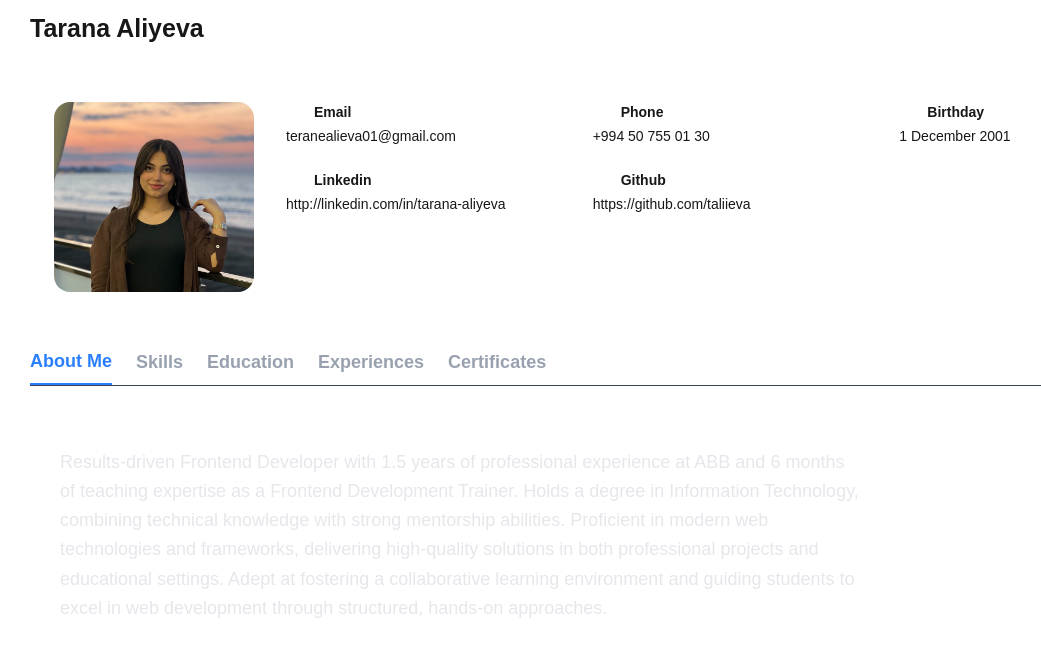
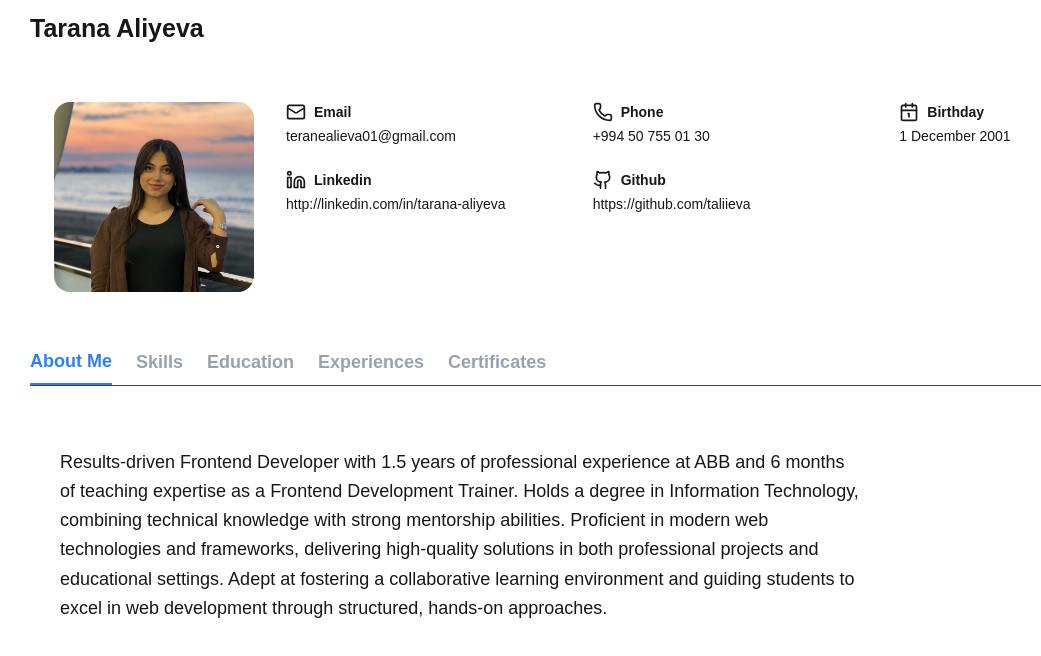
Before and after one commit to taliieva/my-portfolio, a Next.js app: page / in a window 1280 px wide. Shown: the top 656 px of the page, without its empty margins (0-1041 px from the left). Built offline with nearby package versions, Linux system fonts and the light colour scheme.

Commit message:
change font color

```diff
--- a/src/components/AboutMe.tsx
+++ b/src/components/AboutMe.tsx
@@ -2,7 +2,7 @@ export default function AboutMe() {
   return (
     <div className="w-full md:p-[30px] flex flex-col gap-[30px]">
       {/* <p className="font-black text-[25px]">About Me</p> */}
-      <p className="max-w-[800px] leading-relaxed text-gray-200 text-[14px] md:text-[18px]">
+      <p className="max-w-[800px] leading-relaxed text-[color:var(--foreground)] text-[14px] md:text-[18px]">
         Results-driven Frontend Developer with 1.5 years of professional
         experience at ABB and 6 months of teaching expertise as a Frontend
         Development Trainer. Holds a degree in Information Technology, combining
--- a/src/components/ContactInfo.tsx
+++ b/src/components/ContactInfo.tsx
@@ -13,27 +13,27 @@ const MotionDiv = dynamic(
 export default function ContactInfo() {
   const aboutInfo = [
     {
-      icon: <Mail size={20} color="white" />,
+      icon: <Mail size={20} color="var(--foreground)" />,
       label: "Email",
       value: "teranealieva01@gmail.com",
     },
     {
-      icon: <Phone size={20} color="white" />,
+      icon: <Phone size={20} color="var(--foreground)" />,
       label: "Phone",
       value: "+994 50 755 01 30",
     },
     {
-      icon: <Calendar1 size={20} color="white" />,
+      icon: <Calendar1 size={20} color="var(--foreground)" />,
       label: "Birthday",
       value: "1 December 2001",
     },
     {
-      icon: <Linkedin size={20} color="white" />,
+      icon: <Linkedin size={20} color="var(--foreground)" />,
       label: "Linkedin",
       value: "http://linkedin.com/in/tarana-aliyeva",
     },
     {
-      icon: <Github size={20} color="white" />,
+      icon: <Github size={20} color="var(--foreground)" />,
       label: "Github",
       value: "https://github.com/taliieva",
     },
```
